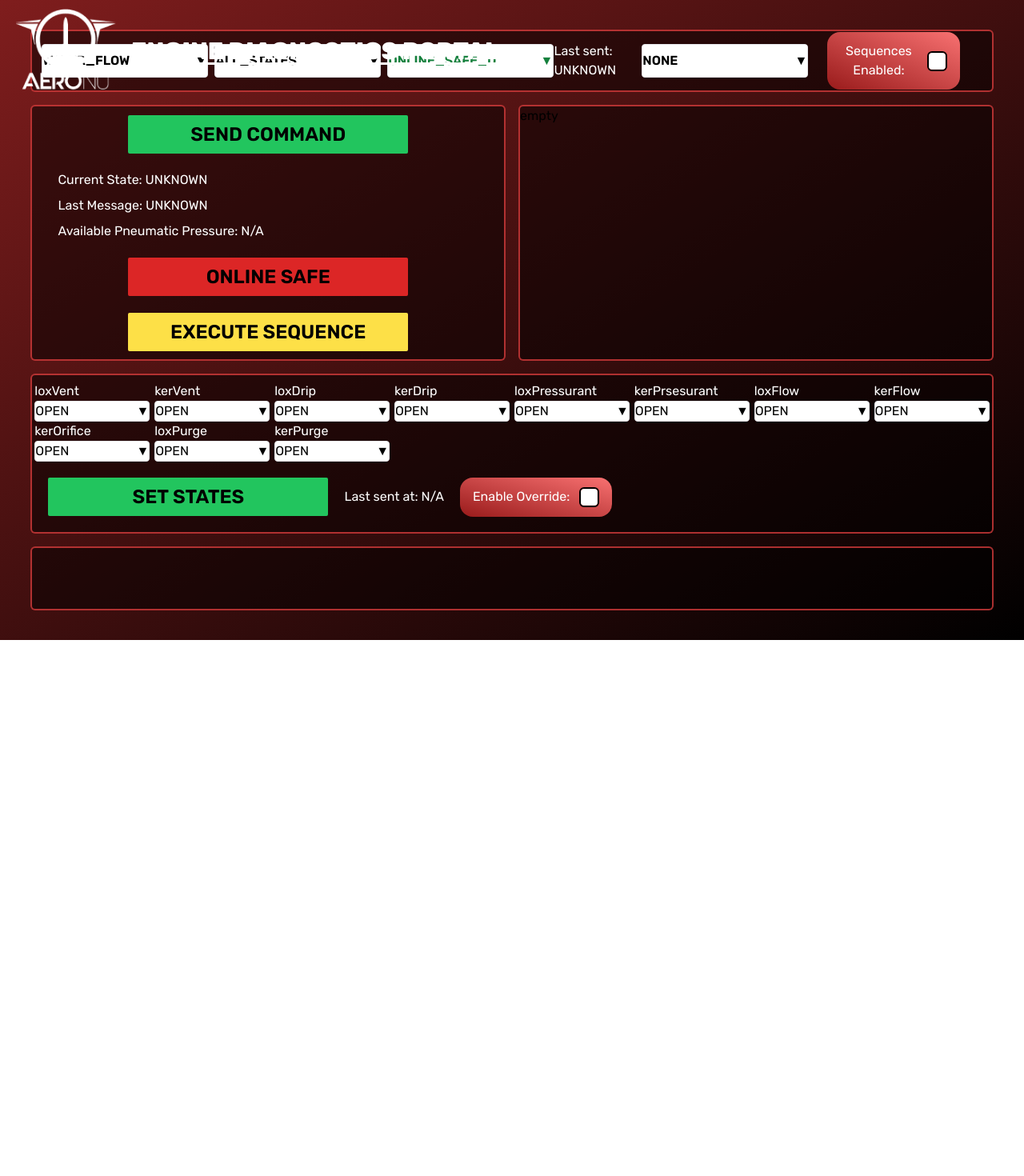
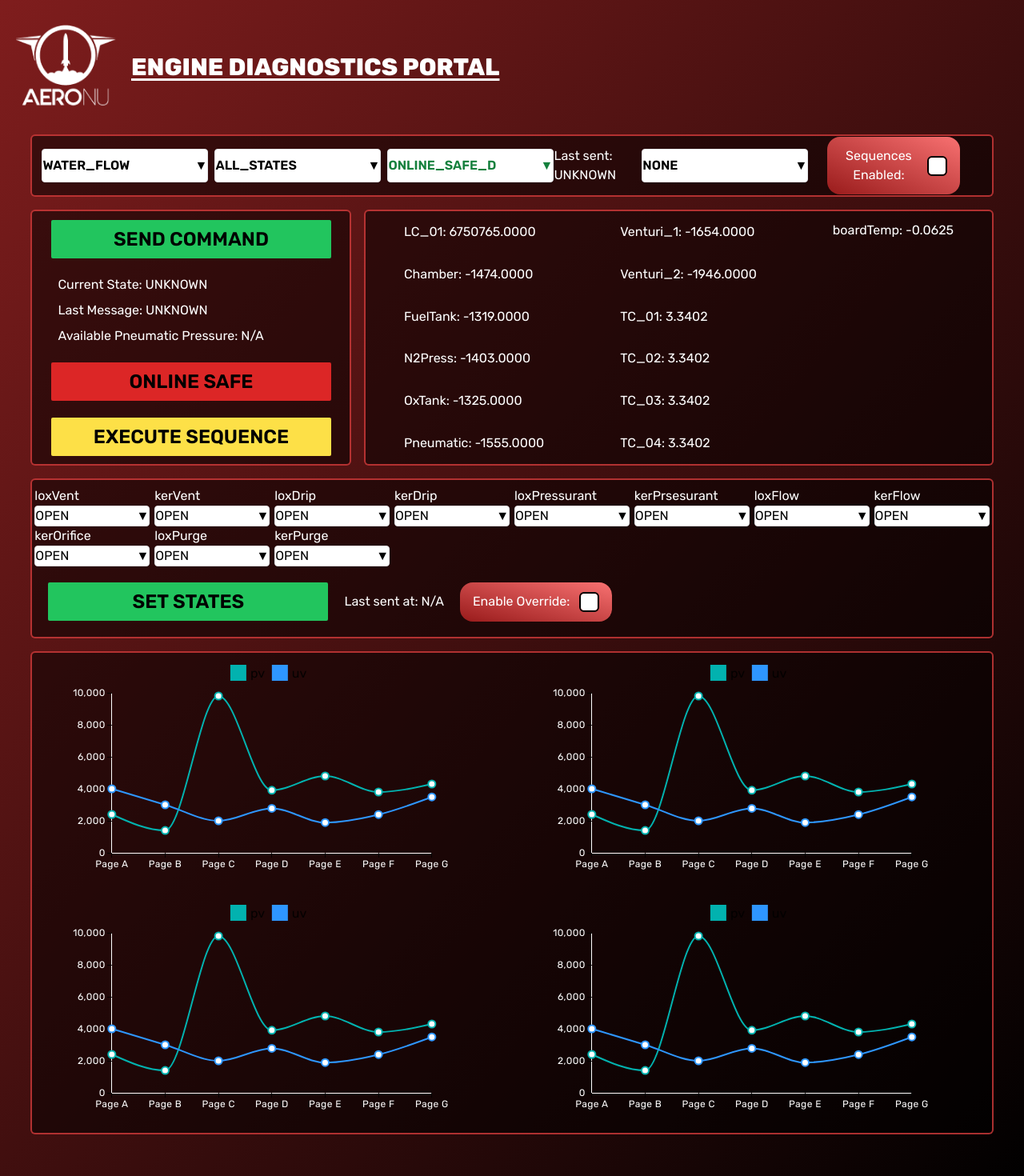
Before and after one commit to gavinsan33/better-prop-utils, a React (Vite) app: page / in a window 1280 px wide. Shown: the top 1470 px of the page at 80% size. Before the commit the page ends 800 px from the top, so only its background shows below. Built offline with nearby package versions, Linux system fonts and the light colour scheme; what tailwindcss-motion would draw is missing.

Commit message:
states added for standard buttons, graph tests

```diff
--- a/package.json
+++ b/package.json
@@ -10,6 +10,10 @@
     "preview": "vite preview"
   },
   "dependencies": {
+    "@emotion/react": "^11.14.0",
+    "@emotion/styled": "^11.14.0",
+    "@mui/material": "^6.4.1",
+    "@mui/x-charts": "^7.24.0",
     "bootstrap": "^5.3.3",
     "fs": "^0.0.1-security",
     "react": "^18.3.1",
--- a/src/App.tsx
+++ b/src/App.tsx
@@ -3,29 +3,27 @@ import { StateDropdowns } from "./components/StateDropdowns";
 import Header from "./components/Header";
 import SendAndExecute from "./components/SendAndExecute";
 import Console from "./components/Console";
-import BlackContainer from "./components/BlackContainer";
+import Graphs from "./components/Graphs";
 
-function App() {
+export default function App() {
   return (
     <div className="bg-gradient-to-br to-black from-red-900 min-h-screen text-black">
-      <div className="absolute top-0 left-5 flex items-center text-white font-extrabold text-3xl z-10">
+      <div className="relative flex items-center text-white font-extrabold text-3xl z-50 p-5">
         <img src={Logo} alt="Logo" className="w-32 h-32 brightness-0 invert" />
         <h1 className="ml-4 underline underline-offset-4">
           ENGINE DIAGNOSTICS PORTAL
         </h1>
       </div>
 
-      <div className="flex flex-col justify-center min-h-screen w-[94%] mx-auto">
-        <Header className="" />
+      <div className="flex flex-col min-h-screen w-[94%] mx-auto">
+        <Header />
         <div className="flex flex-row items-center my-4 ">
-          <SendAndExecute className="w-[33%]" />
-          <Console className="ml-4 w-full"/>
+          <SendAndExecute />
+          <Console className="ml-4"/>
         </div>
         <StateDropdowns/>
-        <BlackContainer className="h-20 mt-4"> </BlackContainer>
+        <Graphs/>
       </div>
     </div>
   );
 }
-
-export default App;
--- a/src/components/BlackContainer.tsx
+++ b/src/components/BlackContainer.tsx
@@ -7,7 +7,7 @@ interface BlackContainerProps {
 
 const BlackContainer = ({children, className} : BlackContainerProps) => {
   return (
-    <div className={`rounded-md bg-black/50 border-red-500/70 border-2 w-full ${className}`}>{children}</div>
+    <div className={`rounded-md bg-black/50 border-red-500/70 border-2 ${className}`}>{children}</div>
   )
 }
 
--- a/src/components/Button.tsx
+++ b/src/components/Button.tsx
@@ -1,32 +1,48 @@
-import React from 'react'
+import React from "react";
+import { useState } from "react";
 
 interface ButtonProps {
-    children: React.ReactNode;
-    color: 'green' | 'red' | 'yellow';
-    className?: string;
-    onClick?: () => void;
+  children: React.ReactNode;
+  color: "green" | "red" | "yellow";
+  className?: string;
+  onClick?: VoidFunction;
 }
 
-const Button = ({children, color, className, onClick} : ButtonProps) => {
+const Button = ({
+  children,
+  color,
+  className,
+  onClick = () => {},
+}: ButtonProps) => {
+  const getColor = () => {
+    switch (color) {
+      case "green":
+        return "bg-green-500 hover:bg-green-400";
+      case "red":
+        return "bg-red-600 hover:bg-red-500";
+      case "yellow":
+        return "bg-yellow-300 hover:bg-yellow-200";
+    }
+  };
 
-    const getColor = () => {
-        switch(color) {
-            case 'green':
-                return "bg-green-500 hover:bg-green-400"
-            case 'red':
-                return "bg-red-600 hover:bg-red-500"
-            case 'yellow':
-                return "bg-yellow-300 hover:bg-yellow-200"
-        }
-    }
+  const [isPressed, setIsPressed] = useState(false);
+
+  const handleButtonPress = () => {
+    setIsPressed(true);
+    onClick();
+    setTimeout(() => {
+      setIsPressed(false);
+    }, 1000);
+  };
 
   return (
+    <button
+      onClick={handleButtonPress}
+      className={`${isPressed ? "motion-bg-in-transparent motion-duration-700" : ""} text-2xl py-2 w-[350px] rounded-sm ${getColor()} ${className}`}
+    >
+      {children}
+    </button>
+  );
+};
 
-        <button onClick={onClick} className={`text-2xl py-2 w-[350px] rounded-sm ${getColor()} ${className}`}>
-            {children}
-        </button>
-
-  )
-}
-
-export default Button
+export default Button;
--- a/src/components/Console.tsx
+++ b/src/components/Console.tsx
@@ -6,8 +6,30 @@ interface ConsoleProps {
 
 const Console = ({className}: ConsoleProps) => {
   return (
-    <BlackContainer className={`h-80 w-full ${className}`}>
-        <h1>empty</h1>
+    <BlackContainer className={`flex flex-row justify-around h-80 w-full text-white ${className}`}>
+        <div className="flex flex-col justify-around">
+          <h1>LC_01: 6750765.0000</h1>
+          <h1>Chamber: -1474.0000</h1>
+          <h1>FuelTank: -1319.0000</h1>
+          <h1>N2Press: -1403.0000</h1>
+          <h1>OxTank: -1325.0000</h1>
+          <h1>Pneumatic: -1555.0000</h1>
+        </div>
+
+        <div className="flex flex-col justify-around">
+          <h1>Venturi_1: -1654.0000</h1>
+          <h1>Venturi_2: -1946.0000</h1>
+          <h1>TC_01: 3.3402</h1>
+          <h1>TC_02: 3.3402</h1>
+          <h1>TC_03: 3.3402</h1>
+          <h1>TC_04: 3.3402</h1>
+        </div>
+
+        <div className="self-start mt-3">
+          <h1>boardTemp: -0.0625</h1>
+        </div>
+
+
     </BlackContainer>
   )
 }
--- /dev/null
+++ b/src/components/Graphs.tsx
@@ -0,0 +1,94 @@
+import { LineChart } from "@mui/x-charts/LineChart";
+import BlackContainer from "./BlackContainer";
+
+const Graphs = () => {
+  const uData = [4000, 3000, 2000, 2780, 1890, 2390, 3490];
+  const pData = [2400, 1398, 9800, 3908, 4800, 3800, 4300];
+  const xLabels = [
+    "Page A",
+    "Page B",
+    "Page C",
+    "Page D",
+    "Page E",
+    "Page F",
+    "Page G",
+  ];
+
+  const customStyling = {
+    //change left yAxis label styles
+    "& .MuiChartsAxis-left .MuiChartsAxis-tickLabel": {
+      strokeWidth: "1",
+      fill: "#ffffff",
+    },
+    // change bottom label styles
+    "& .MuiChartsAxis-bottom .MuiChartsAxis-tickLabel": {
+      strokeWidth: "1",
+      fill: "#ffffff",
+    },
+    // bottomAxis Line Styles
+    "& .MuiChartsAxis-bottom .MuiChartsAxis-line": {
+      stroke: "#ffffff",
+      strokeWidth: 1,
+    },
+    // leftAxis Line Styles
+    "& .MuiChartsAxis-left .MuiChartsAxis-line": {
+      stroke: "#ffffff",
+      strokeWidth: 1,
+    },
+    // Tick marks styles
+    "& .MuiChartsAxis-tick": {
+      stroke: "#ffffff",
+    },
+  };
+
+  return (
+    <BlackContainer className="h-auto mt-4 mb-20">
+      <div className="flex flex-row">
+        <LineChart
+          width={500}
+          height={300}
+          series={[
+            { data: pData, label: "pv" },
+            { data: uData, label: "uv" },
+          ]}
+          xAxis={[{ scaleType: "point", data: xLabels }]}
+          sx={customStyling}
+        />
+        <LineChart
+          width={500}
+          height={300}
+          series={[
+            { data: pData, label: "pv" },
+            { data: uData, label: "uv" },
+          ]}
+          xAxis={[{ scaleType: "point", data: xLabels }]}
+          sx={customStyling}
+        />
+      </div>
+      <div className="flex flex-row items-center">
+        <LineChart
+          width={500}
+          height={300}
+          series={[
+            { data: pData, label: "pv" },
+            { data: uData, label: "uv" },
+          ]}
+          xAxis={[{ scaleType: "point", data: xLabels }]}
+          sx={customStyling}
+        />
+        <LineChart
+          width={500}
+          height={300}
+          series={[
+            { data: pData, label: "pv" },
+            { data: uData, label: "uv" },
+          ]}
+          xAxis={[{ scaleType: "point", data: xLabels }]}
+          sx={customStyling}
+        />
+      </div>
+    </BlackContainer>
+  );
+};
+
+export default Graphs;
--- a/src/components/SendAndExecute.tsx
+++ b/src/components/SendAndExecute.tsx
@@ -1,14 +1,20 @@
 import BlackContainer from "./BlackContainer"
 import Button from "./Button"
+import { useState } from "react"
 
 interface SendAndExecuteProps{
     className?: string,
+    onClickSendCommand?: VoidFunction,
+    onClickOnlineSafe?: VoidFunction,
+    onClickExecuteSequence?: VoidFunction,
 }
 
-const SendAndExecute = ({className} : SendAndExecuteProps) => {
+const SendAndExecute = ({className, onClickExecuteSequence=()=>{}, onClickOnlineSafe=()=>{}, onClickSendCommand=()=>{}} : SendAndExecuteProps) => {
+
+
   return (
-    <BlackContainer className={`h-80 flex flex-col items-center justify-around text-white ${className}`}>
-        <Button color="green" className="font-semibold mx-10 text-black">SEND COMMAND</Button>
+    <BlackContainer className={`w-1/3 h-80 flex flex-col items-center justify-around text-white ${className}`}>
+        <Button onClick={onClickSendCommand} color="green" className="font-semibold mx-10 text-black">SEND COMMAND</Button>
 
         <div className="self-start ml-8 space-y-2">
             <h1>Current State: UNKNOWN</h1>
@@ -16,8 +22,8 @@ const SendAndExecute = ({className} : SendAndExecuteProps) => {
             <h1>Available Pneumatic Pressure: N/A</h1>
         </div>
 
-        <Button color="red" className="font-semibold mx-10 text-black">ONLINE SAFE</Button>
-        <Button color="yellow" className="font-semibold mx-10 text-black">EXECUTE SEQUENCE</Button>
+        <Button onClick={onClickOnlineSafe} color="red" className="font-semibold mx-10 text-black">ONLINE SAFE</Button>
+        <Button onClick={onClickExecuteSequence} color="yellow" className="font-semibold mx-10 text-black">EXECUTE SEQUENCE</Button>
     </BlackContainer>
   )
 }
```
Also changed, not shown: src/index.css (line endings or trailing spaces), 1 other file (tests, documents, lock files or other folders).
